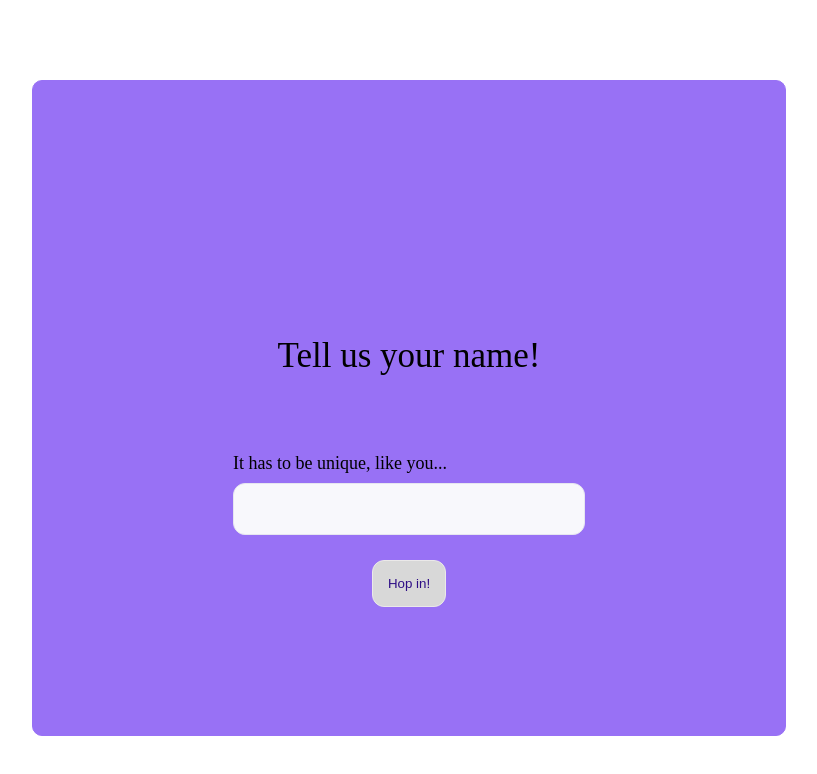
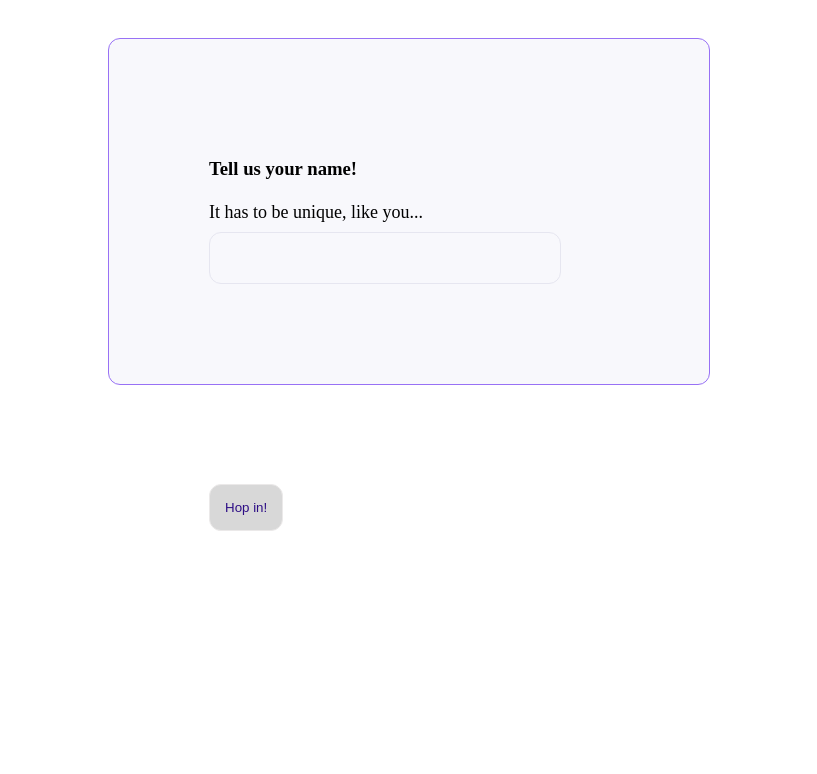
Before and after one commit to kgoedecke/magicul-challenge-frontend, a Next.js app: page / in a window 1280 px wide. Shown: the top 774 px of the page, without its empty margins (231-1048 px from the left). Built offline with nearby package versions, Linux system fonts and the light colour scheme.

Commit message:
update: Changed Login Page with new Container

```diff
--- a/src/containers/FormContainer/index.tsx
+++ /dev/null
@@ -1,19 +0,0 @@
-import React from 'react';
-
-import { Container, Form, InnerContainer } from './style';
-
-interface IFormContainer {
-  headline: string;
-}
-
-export const FormContainer: React.FC<IFormContainer> = ({
-  headline,
-  children,
-}) => (
-  <Container>
-    <InnerContainer>
-      <p>{headline}</p>
-      <Form>{children}</Form>
-    </InnerContainer>
-  </Container>
-);
--- a/src/containers/FormContainer/style.ts
+++ /dev/null
@@ -1,40 +0,0 @@
-import styled from 'styled-components';
-
-export const Container = styled.div`
-  width: 100vw;
-  height: 100vh;
-  display: flex;
-
-  align-items: center;
-  justify-content: center;
-`;
-
-export const InnerContainer = styled.div`
-  position: flex;
-  justify-content: center;
-  align-items: center;
-  max-height: 500px;
-  max-width: 500px;
-  margin: 180px;
-  background: #9871f5;
-  padding: 200px;
-
-  > p {
-    text-align: center;
-    font-size: 35px;
-
-    position: flex;
-    padding: 20px;
-  }
-
-  border-radius: 10px;
-  border: 1px solid #9871f5;
-`;
-
-export const Form = styled.div`
-  display: flex;
-  width: 100%;
-
-  justify-content: center;
-  align-items: center;
-`;
--- /dev/null
+++ b/src/containers/MainContainer/style.ts
@@ -0,0 +1,19 @@
+import styled from 'styled-components';
+
+export const Container = styled.div`
+  height: 100%;
+  width: 100%;
+  display: flex;
+  justify-content: center;
+  align-items: center;
+`;
+
+export const Content = styled.div`
+  width: 100%;
+  max-width: 400px;
+  margin: 30px;
+  background: #f8f8fc;
+  border: 1px solid #9871f5;
+  border-radius: 12px;
+  padding: 100px;
+`;
--- a/src/pages/index.tsx
+++ b/src/pages/index.tsx
@@ -1,11 +1,9 @@
 import Head from 'next/head';
 
-import { FormContainer } from '@/containers/FormContainer';
+import { Container, Content } from '@/containers/MainContainer/style';
 
 import { PrimaryButton } from '@/components/PrimaryButton';
 import { TextInput } from '@/components/TextInput';
-
-import { Container } from './style';
 
 export default function LandingPage() {
   return (
@@ -14,10 +12,11 @@ export default function LandingPage() {
         <title>Landing Page</title>
         <link rel="icon" href="/favicon.ico" />
       </Head>
-      <FormContainer headline="Tell us your name!">
+      <Content>
+        <h3>Tell us your name!</h3>
         <TextInput name="username" label="It has to be unique, like you..." />
         <PrimaryButton> Hop in! </PrimaryButton>
-      </FormContainer>
+      </Content>
     </Container>
   );
 }
```
